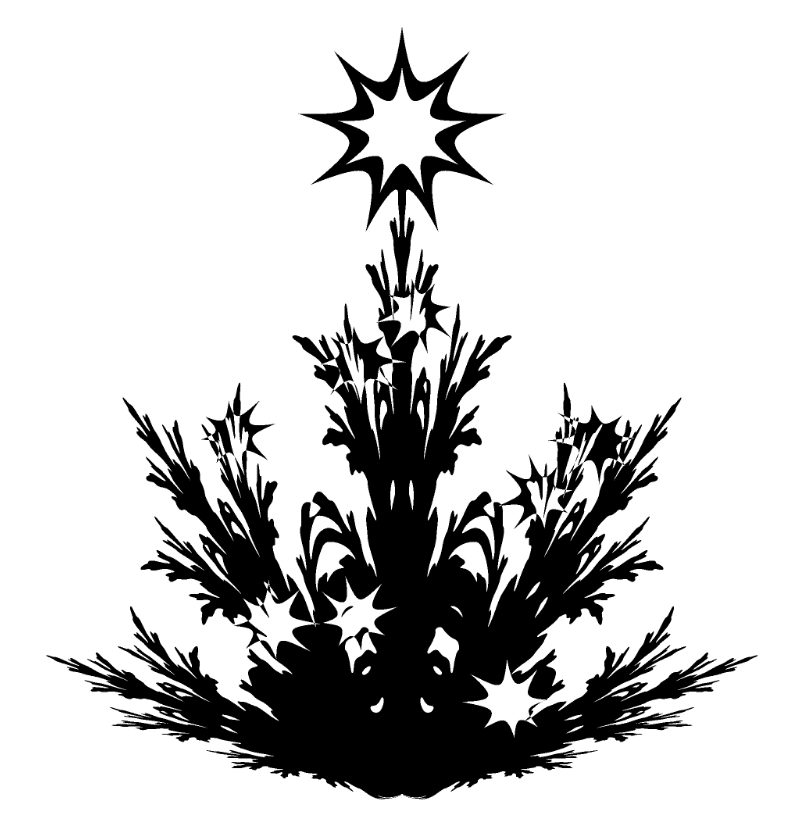
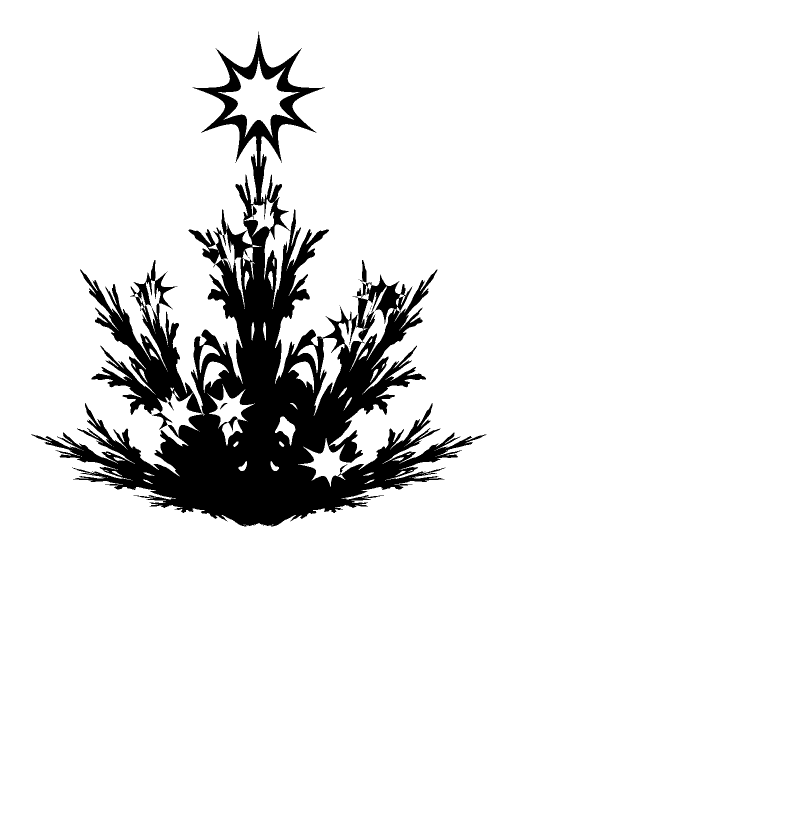
Before and after one commit to tompng/christmas2017, a plain HTML site: page index.html in a window 1280 px wide. Shown: the whole page, without its empty margins (6-793 px from the left). Drawn offline with Linux system fonts and the light colour scheme.

Commit message:
simple plot

```diff
--- a/index.html
+++ b/index.html
@@ -1,25 +1,12 @@
 <script src='christmastree.js'></script>
+<script src='plot.js'></script>
 <script>
-function render(){
-  canvas=document.createElement('canvas')
-  size=1024
-  canvas.width=canvas.height=size
-  canvas.style.width=canvas.style.height=800
-  g=canvas.getContext('2d')
-  document.body.appendChild(canvas)
-  g.clearRect(0,0,size,size)
-  function calc1x(x,y){return christmastree(x,y)}
-  function calc2x(x,y){
-    return (calc1x(x-0.5/size,y-0.5/size)+calc1x(x-0.5/size,y+0.5/size)+calc1x(x+0.5/size,y-0.5/size)+calc1x(x+0.5/size,y+0.5/size))/4
-  }
-  for(i=0;i<size;i++){
-    for(j=0;j<size;j++){
-      x=2*(i+0.5)/size-1
-      y=1-2*(j+0.5)/size+0.95
-      g.globalAlpha=calc2x(x,y)
-      g.fillRect(i,j,1,1)
+var option = { x: [-1,+1], y: [-1,+2], size: 512, quality: 2 }
+render(option, function(plot, dx, dy){
+  for(x=-1;x<+1;x+=dx){
+    for(y=-1;y<+2;y+=dy){
+      if(christmastree(x,y))plot(x,y)
     }
   }
-}
-onload=render
+})
 </script>
--- /dev/null
+++ b/plot.js
@@ -0,0 +1,25 @@
+function render(option,func){
+  var size = option.size || 512
+  var quality = option.quality || 1
+  var xmin=option.x[0],xmax=option.x[1]
+  var ymin=option.y[0],ymax=option.y[1]
+  var canvas = document.createElement('canvas')
+  var ctx = canvas.getContext('2d')
+  var w = xmax - xmin, h = ymax - ymin
+  canvas.width = size
+  canvas.height = Math.round(size * h / w)
+  dx = w / canvas.width / quality
+  dy = h / canvas.height / quality
+  var imgdata = ctx.getImageData(0,0,canvas.width,canvas.height)
+  function plot(x,y){
+    var ix = Math.round(canvas.width*(x-xmin)/w)
+    var iy = canvas.height-Math.round(canvas.height*(y-ymin)/h)-1
+    var idx = 4*(iy*canvas.width+ix)
+    imgdata.data[idx+3]+=0xff/quality/quality
+  }
+  func(plot,dx,dy)
+  ctx.putImageData(imgdata, 0, 0)
+  function add(){document.body.appendChild(canvas)}
+  if(document.body)add()
+  else window.addEventListener('load', add)
+}
```
